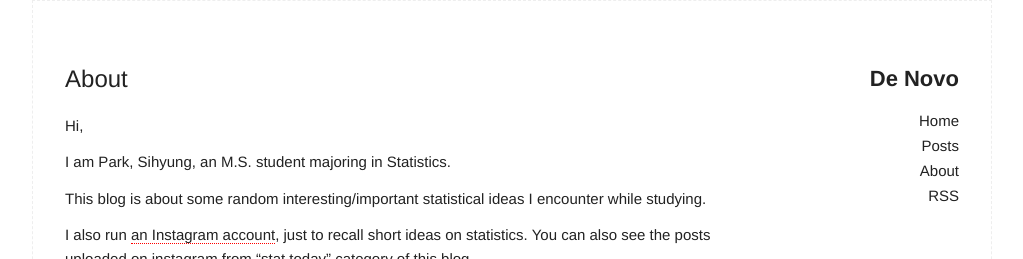
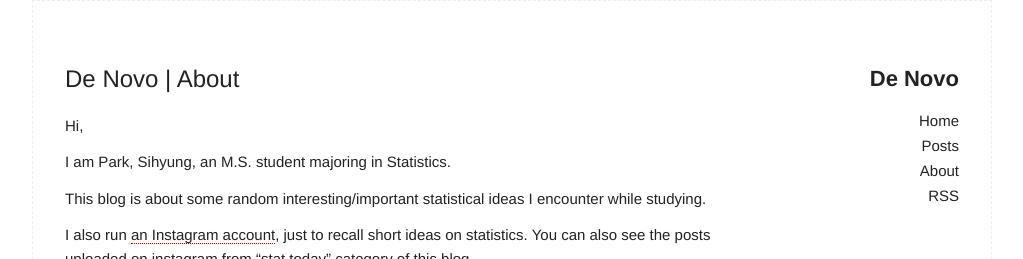
Before and after one commit to naturale0/naturale0.github.io, a Jekyll site: the page built from about.md, in a window 1280 px wide. Shown: the top 259 px of the page, without its empty margins (128-1151 px from the left). Built offline with Jekyll 4.4.1, drawn with Linux system fonts in a browser that asks for light colours.

Commit message:
edit pages title

```diff
--- a/about.md
+++ b/about.md
@@ -1,6 +1,6 @@
 ---
 layout: page
-title: About
+title: De Novo | About
 permalink: /about/
 ---
 
--- a/archive.html
+++ b/archive.html
@@ -1,6 +1,6 @@
 ---
 layout: default
-title: Archive
+title: De Novo | Posts
 ---
 
 <div>
--- a/index.html
+++ b/index.html
@@ -1,6 +1,6 @@
 ---
 layout: default
-title: Home
+title: De Novo
 ---
 
 <div class="home">
```
